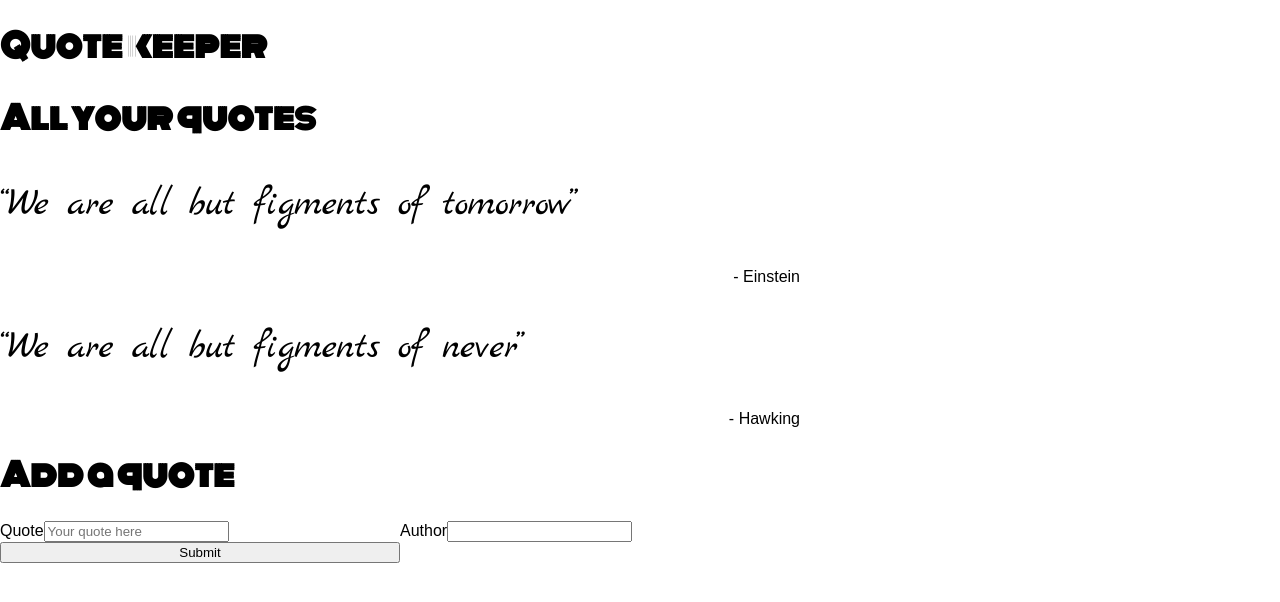
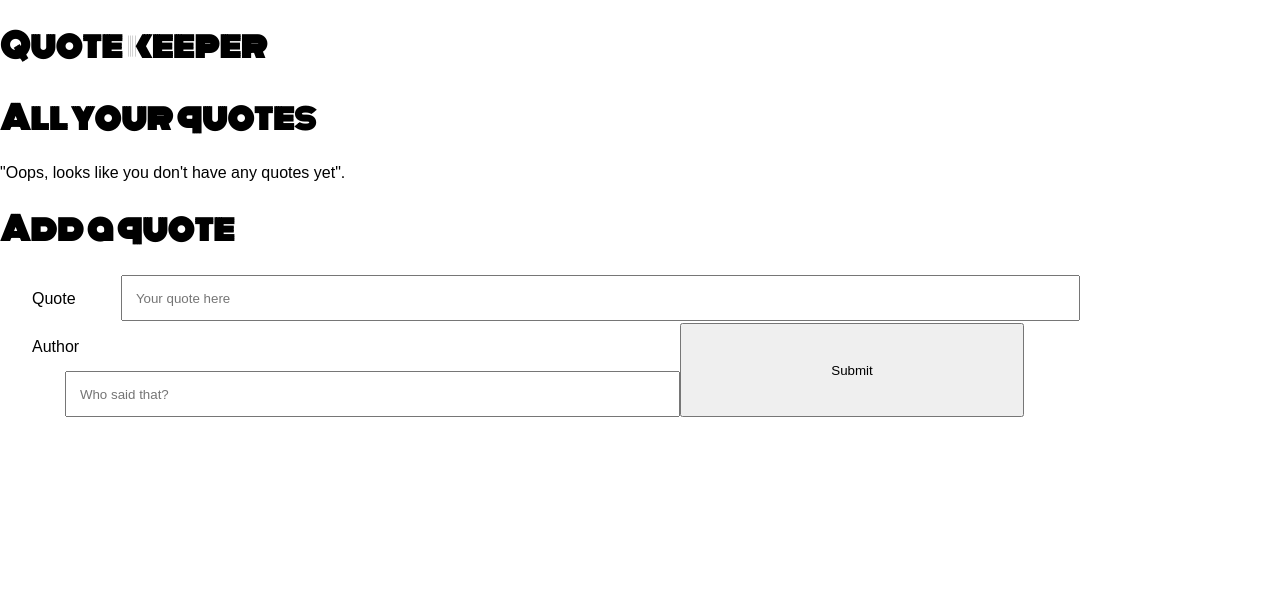
Before and after one commit to guywuy/quote-collector, a React (Create React App) app: page / in a window 1280 px wide. Shown: the top 602 px of the page. Built offline with nearby package versions, Linux system fonts and the light colour scheme; the HTML template or start-up script is replaced by a standard one.

Commit message:
Added localStorage

```diff
--- a/src/App.css
+++ b/src/App.css
@@ -24,5 +24,23 @@ h1, h2{
 }
 form {
   display: grid;
-  grid-template-columns: 400px 400px;
+  grid-template-columns: 400px 200px;
 }
+#submit-quote-container{
+  grid-column-end: span 2;
+  width:100%;
+}
+#submit-author-container{
+  grid-column-start: 0;
+  grid-column-end: 1;
+  width:100%;
+}
+input{
+  width: 86%;
+  float: right;
+  padding: 1em;
+}
+label{
+  line-height: 3em;
+  margin-left: 2em;
+}
--- a/src/App.js
+++ b/src/App.js
@@ -13,22 +13,14 @@ class App extends Component {
   }
 
   componentWillMount(){
-    //TODO
-    //Get any quotes from localstorage
-    if (Math.random()>0.5){
-    this.setState({
-      quotes: [
-        {
-          name: 'Einstein',
-          quote: 'We are all but figments of tomorrow'
-        },
-        {
-          name: 'Hawking',
-          quote: 'We are all but figments of never'
-        }
-      ]
-    })
-  }
+    // //Get any quotes from localstorage
+    if(!localStorage.getItem('quotes')) {
+      this.setState({})
+    } else {
+      this.setState({
+        'quotes' : JSON.parse(localStorage.getItem('quotes'))
+      });
+    }
   }
 
   handleSubmit(quote, author){
@@ -37,7 +29,9 @@ class App extends Component {
       'name': author,
       'quote': quote
     })
-    this.setState({quotes: newArray});
+
+    this.setState({'quotes': newArray});
+    localStorage.setItem('quotes', JSON.stringify(newArray));
   }
 
   render() {
--- a/src/QuoteAdder.js
+++ b/src/QuoteAdder.js
@@ -20,12 +20,16 @@ export class QuoteAdder extends React.Component {
       <div className="quote-adder">
         <h1>Add a quote</h1>
         <form onSubmit={this.handleSubmit} >
-        <label> Quote
+        <div id='submit-quote-container'>
+          <label> Quote
             <input type="text" required id="submitted-quote" name="submitted-quote" placeholder="Your quote here"/>
           </label>
-          <label> Author
-            <input type="text" required id="submitted-quote-name" name="submitted-quote-name" />
-          </label>
+        </div>
+          <div id='submit-author-container'>
+            <label> Author
+              <input type="text" required id="submitted-quote-name" name="submitted-quote-name" placeholder="Who said that?"/>
+            </label>
+          </div>
           <input type="submit" id="submit-input"  />
         </form>
       </div>
--- a/src/QuoteCollection.js
+++ b/src/QuoteCollection.js
@@ -14,6 +14,8 @@ export class QuoteCollection extends React.Component {
     if (quotes===undefined || quotes.length===0 || quotes===null){
       quotesDisplay = <p classList='no-quotes'>"Oops, looks like you don't have any quotes yet".</p>
     } else {
+      console.log(quotes);
+
       quotesDisplay = quotes.map(quote=>{
         return <Quote name={quote.name} quote={quote.quote} />
       })
```
Also changed, not shown: 1 other file (tests, documents, lock files or other folders).
